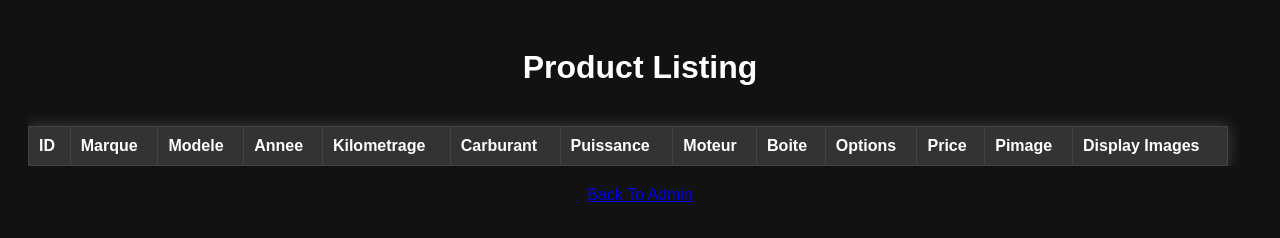
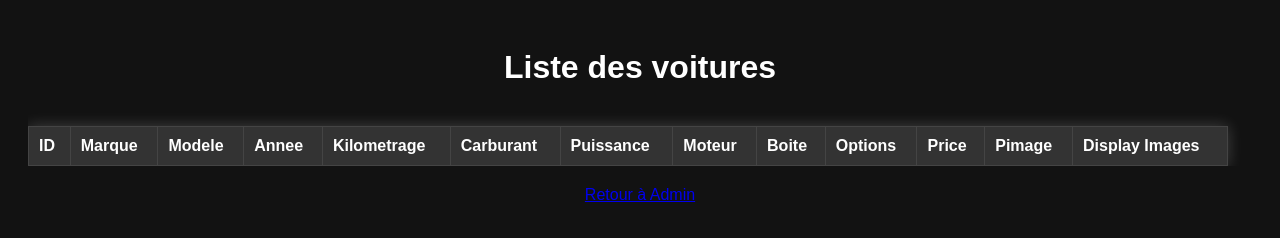
Before and after one commit to pavankumar2004/main, a website: page views/view-products.html in a window 1280 px wide. Drawn offline with Linux system fonts and the light colour scheme; no server answers.

Commit message:
Update view-products.html
titles

```diff
--- a/views/view-products.html
+++ b/views/view-products.html
@@ -88,7 +88,7 @@
     </style>
 </head>
 <body>
-    <h1>Product Listing</h1>
+    <h1>Liste des voitures</h1>
     <div class="table-wrapper">
         <table id="productsTable">
             <thead>
@@ -113,7 +113,7 @@
             </tbody>
         </table>
     </div>
-    <a style="padding-top: 20px;" href="/admin">Back To Admin</a>
+    <a style="padding-top: 20px;" href="/admin">Retour à Admin</a>
 
     <script>
         document.addEventListener('DOMContentLoaded', () => {
```
